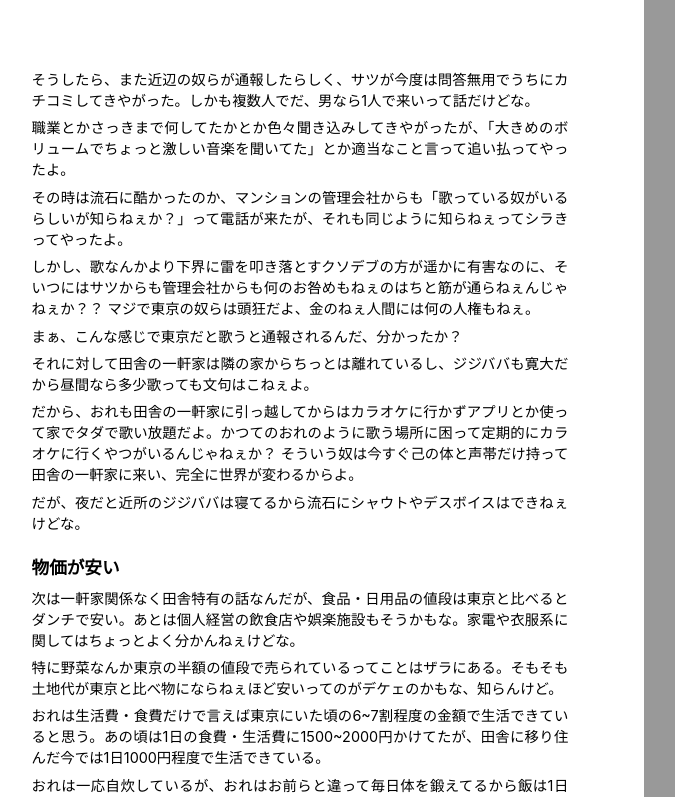
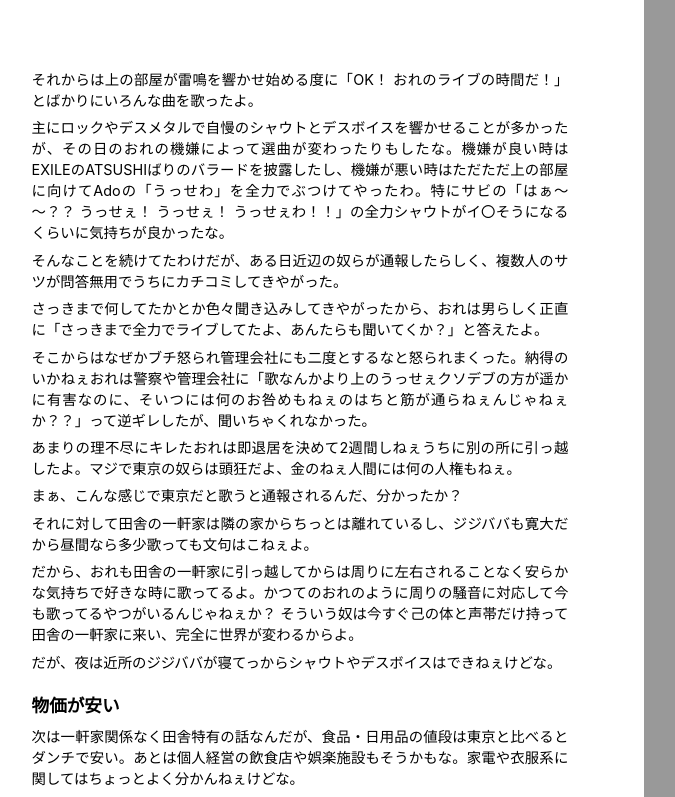
Before and after one commit to tayama0324/cybermetal, a Next.js app: page /dera/6 in a window 1280 px wide. Shown: the top 797 px of the page, without its empty margins (44-719 px from the left). Built offline with nearby package versions, Linux system fonts and the light colour scheme.

Commit message:
歌っても通報されない節の文章大幅修正+各ページ文字が収まるように調整

```diff
--- a/pages/dera/6.tsx
+++ b/pages/dera/6.tsx
@@ -4,16 +4,22 @@ export default function Page() {
   return (
     <div>
       <p>
-        そうしたら、また近辺の奴らが通報したらしく、サツが今度は問答無用でうちにカチコミしてきやがった。しかも複数人でだ、男なら1人で来いって話だけどな。
+        それからは上の部屋が雷鳴を響かせ始める度に「OK！ おれのライブの時間だ！」とばかりにいろんな曲を歌ったよ。
       </p>
       <p>
-        職業とかさっきまで何してたかとか色々聞き込みしてきやがったが、「大きめのボリュームでちょっと激しい音楽を聞いてた」とか適当なこと言って追い払ってやったよ。
+        主にロックやデスメタルで自慢のシャウトとデスボイスを響かせることが多かったが、その日のおれの機嫌によって選曲が変わったりもしたな。機嫌が良い時はEXILEのATSUSHIばりのバラードを披露したし、機嫌が悪い時はただただ上の部屋に向けてAdoの「うっせわ」を全力でぶつけてやったわ。特にサビの「はぁ～～？？ うっせぇ！ うっせぇ！ うっせぇわ！！」の全力シャウトがイ〇そうになるくらいに気持ちが良かったな。
       </p>
       <p>
-        その時は流石に酷かったのか、マンションの管理会社からも「歌っている奴がいるらしいが知らねぇか？」って電話が来たが、それも同じように知らねぇってシラきってやったよ。
+        そんなことを続けてたわけだが、ある日近辺の奴らが通報したらしく、複数人のサツが問答無用でうちにカチコミしてきやがった。
       </p>
       <p>
-        しかし、歌なんかより下界に雷を叩き落とすクソデブの方が遥かに有害なのに、そいつにはサツからも管理会社からも何のお咎めもねぇのはちと筋が通らねぇんじゃねぇか？？ マジで東京の奴らは頭狂だよ、金のねぇ人間には何の人権もねぇ。
+        さっきまで何してたかとか色々聞き込みしてきやがったから、おれは男らしく正直に「さっきまで全力でライブしてたよ、あんたらも聞いてくか？」と答えたよ。
+      </p>
+      <p>
+        そこからはなぜかブチ怒られ管理会社にも二度とするなと怒られまくった。納得のいかねぇおれは警察や管理会社に「歌なんかより上のうっせぇクソデブの方が遥かに有害なのに、そいつには何のお咎めもねぇのはちと筋が通らねぇんじゃねぇか？？」って逆ギレしたが、聞いちゃくれなかった。
+      </p>
+      <p>
+        あまりの理不尽にキレたおれは即退居を決めて2週間しねぇうちに別の所に引っ越したよ。マジで東京の奴らは頭狂だよ、金のねぇ人間には何の人権もねぇ。
       </p>
       <p>
         まぁ、こんな感じで東京だと歌うと通報されるんだ、分かったか？
@@ -22,10 +28,10 @@ export default function Page() {
         それに対して田舎の一軒家は隣の家からちっとは離れているし、ジジババも寛大だから昼間なら多少歌っても文句はこねぇよ。
       </p>
       <p>
-        だから、おれも田舎の一軒家に引っ越してからはカラオケに行かずアプリとか使って家でタダで歌い放題だよ。かつてのおれのように歌う場所に困って定期的にカラオケに行くやつがいるんじゃねぇか？ そういう奴は今すぐ己の体と声帯だけ持って田舎の一軒家に来い、完全に世界が変わるからよ。
+        だから、おれも田舎の一軒家に引っ越してからは周りに左右されることなく安らかな気持ちで好きな時に歌ってるよ。かつてのおれのように周りの騒音に対応して今も歌ってるやつがいるんじゃねぇか？ そういう奴は今すぐ己の体と声帯だけ持って田舎の一軒家に来い、完全に世界が変わるからよ。
       </p>
       <p>
-        だが、夜だと近所のジジババは寝てるから流石にシャウトやデスボイスはできねぇけどな。
+        だが、夜は近所のジジババが寝てっからシャウトやデスボイスはできねぇけどな。
       </p>
       <h3>物価が安い</h3>
       <p>
@@ -37,12 +43,6 @@ export default function Page() {
       <p>
         おれは生活費・食費だけで言えば東京にいた頃の6~7割程度の金額で生活できていると思う。あの頃は1日の食費・生活費に1500~2000円かけてたが、田舎に移り住んだ今では1日1000円程度で生活できている。
       </p>
-      <p>
-        おれは一応自炊しているが、おれはお前らと違って毎日体を鍛えてるから飯は1日3000kcal以上とかなり食う方だし栄養バランスを考えてるからちょっと高く付いている方だとは思う。お前らのように栄養バランスを考えずにコスパがいいものを食うだけならもっと安く生活できるだろうな。
-      </p>
-      <p>
-        だからよぉ、都内で節約とか寝ぼけたこと言ってる貧乏人は今すぐ田舎に来い。その大して中身が入ってねぇ頭使って節約を考えなくても勝手に節約できて勝手に金も貯まるからな？
-      </p>
     </div>
   )
 }
```
Also changed, not shown: pages/dera/5.tsx (+2 -8 lines), pages/dera/7.tsx (+7 -11 lines), pages/dera/8.tsx (+12 -2 lines).
